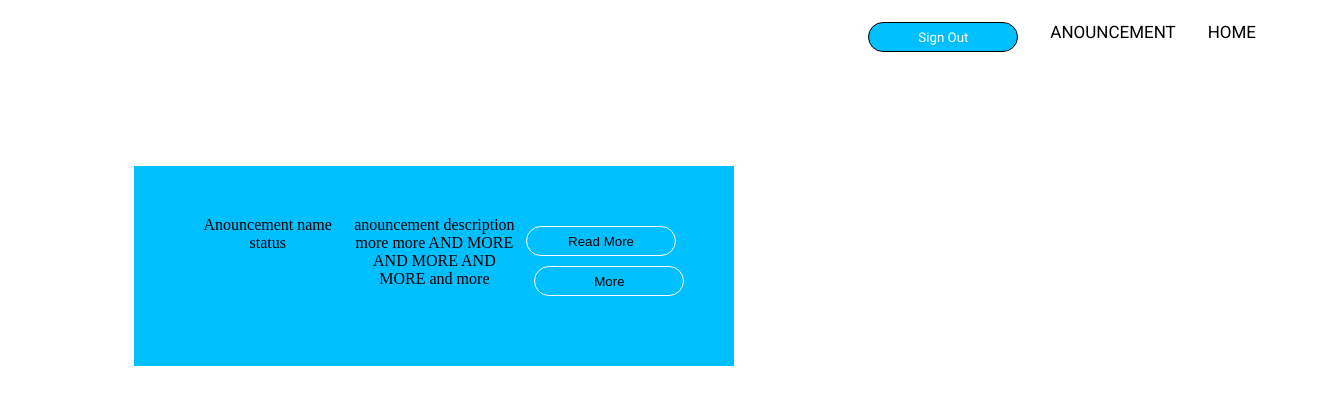
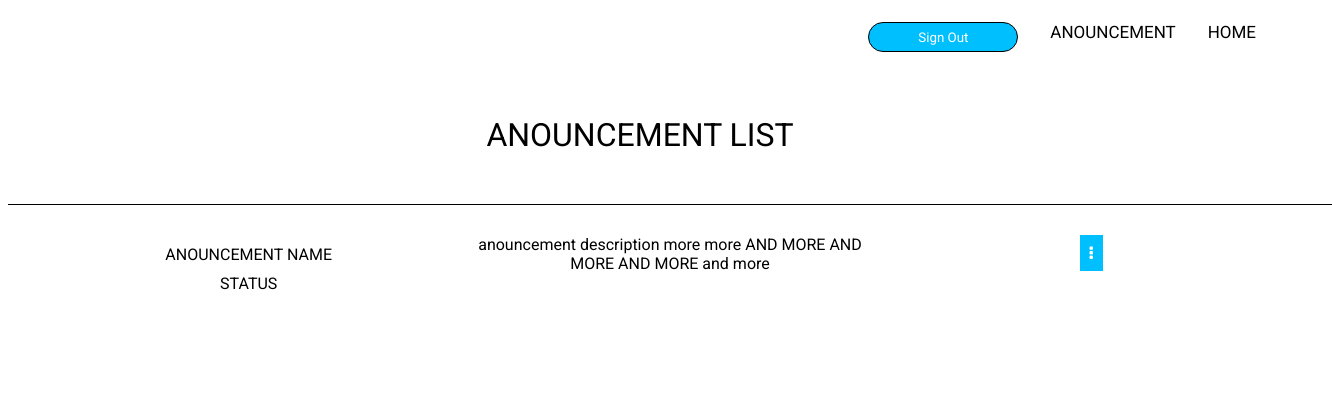
Before and after one commit to horix7/AnounceIT, a plain HTML site: page UI/html/Anouncement.html in a window 1280 px wide. Shown: the whole page, 1332 px wide, since content can reach past the window. Drawn offline with Linux system fonts and the light colour scheme.

Commit message:
upated UI pages

```diff
--- a/UI/css/main.css
+++ b/UI/css/main.css
@@ -102,11 +102,30 @@ h4 {
     cursor: pointer;
 }
 
+.status {
+    font-family: 'Roboto', sans-serif;
+    text-transform: uppercase;
+    padding: 10px;
+}
+
+.anouncementHeader {
+    margin-top: 50px;
+    font-family: 'Roboto', sans-serif;
+    font-size: xx-large;
+    text-transform: uppercase;
+}
+
 .anouncement {
+    border-top: 1px solid black;
+    font-family: 'Roboto', sans-serif;
     display: grid;
     grid-template-columns:  1fr 1fr 1fr;
-    grid-template-rows: 100px;
-
+    grid-template-rows: 30px;
+    /* margin-left: 10%; */
+    text-align: center;
+    width: 100%;
+    padding: 30px;
+    margin-top: 50px;
 }
 
 #anouncement_image {
@@ -114,34 +133,30 @@ h4 {
     width: 100px;
 }
 
-.btn_readmore {
+#readMore {
     color: white;
-    width: 100px;
-    height: 30px;
-    border: 1px var(--main-backgroung-color) solid;
-    border-radius: 50px;
-    background-color: var(--first-color);
+    background-color: deepskyblue;
+    padding: 10px;
+    cursor: pointer;
+}
+
+.extra {
+    padding: 10px;
+    font-family: Arial, Helvetica, sans-serif;
 }
 
 .inline_div {
-    display: inline;
-}
-
-.inline_div {
+    font-family: 'Roboto', sans-serif;
     display: flex;
     text-align: center;
     margin-bottom: 20px;
 }
 .anouncement_form {
+    padding: 10px;
     text-align: center;
-}
-.anouncement {
-    margin-left: 10%;
-    text-align: center;
-    background-color: deepskyblue;
-    width: 500px;
-    padding: 50px;
-    margin-top: 100px;
+    text-transform: uppercase;
+    font-family: 'Roboto', sans-serif;
+
 }
 
 .sin_btn {
--- a/UI/html/Anouncement.html
+++ b/UI/html/Anouncement.html
@@ -21,12 +21,16 @@
             </a>
           </div>
     </header>
+ <div class="container">
+    <div class="anouncementHeader"> Anouncement List </div>
+
+ </div>
 
     <section class="anouncement">
         <div class = "anouncement_form" id="front_anouncement"><div>
             Anouncement name
         </div>
-        <div>
+        <div class="status" id="status">
             status
         </div>
     </div>
@@ -34,9 +38,8 @@
                 more AND MORE AND MORE AND MORE and more
             </div>
         <div>
-            <button class = "sin_btn sin_in1" id="readMore">Read More</button>
-            <button class = "sin_btn sign_in2" id="readMore">More</button>
-
+            <i class="fa fa-ellipsis-v" id="readMore"></i>
+            <!-- fa fa-ellipsis-v -->
         </div>
     </section>
 
```
Also changed, not shown: UI/html/anouncementForm.html (+4 -4 lines), UI/html/sign_up.html (+1 -0 lines), UI/js/AnouncementForms.js (+25 -14 lines).
